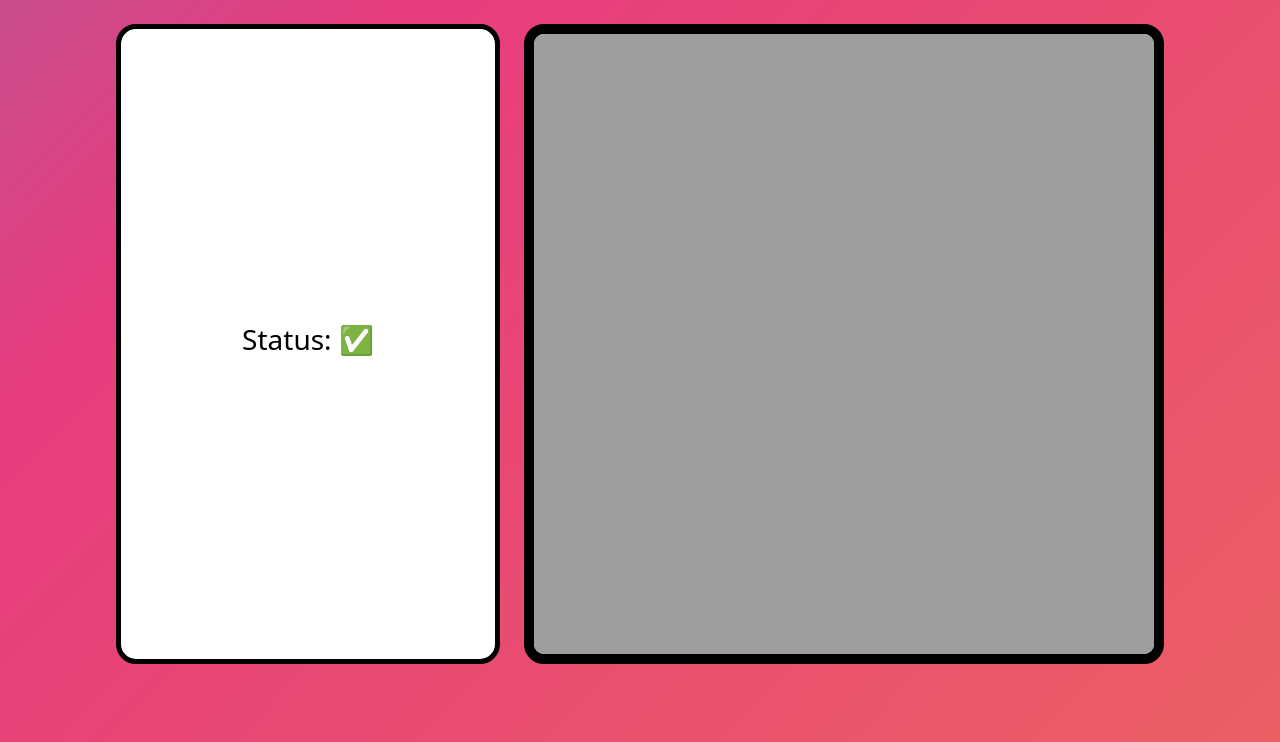
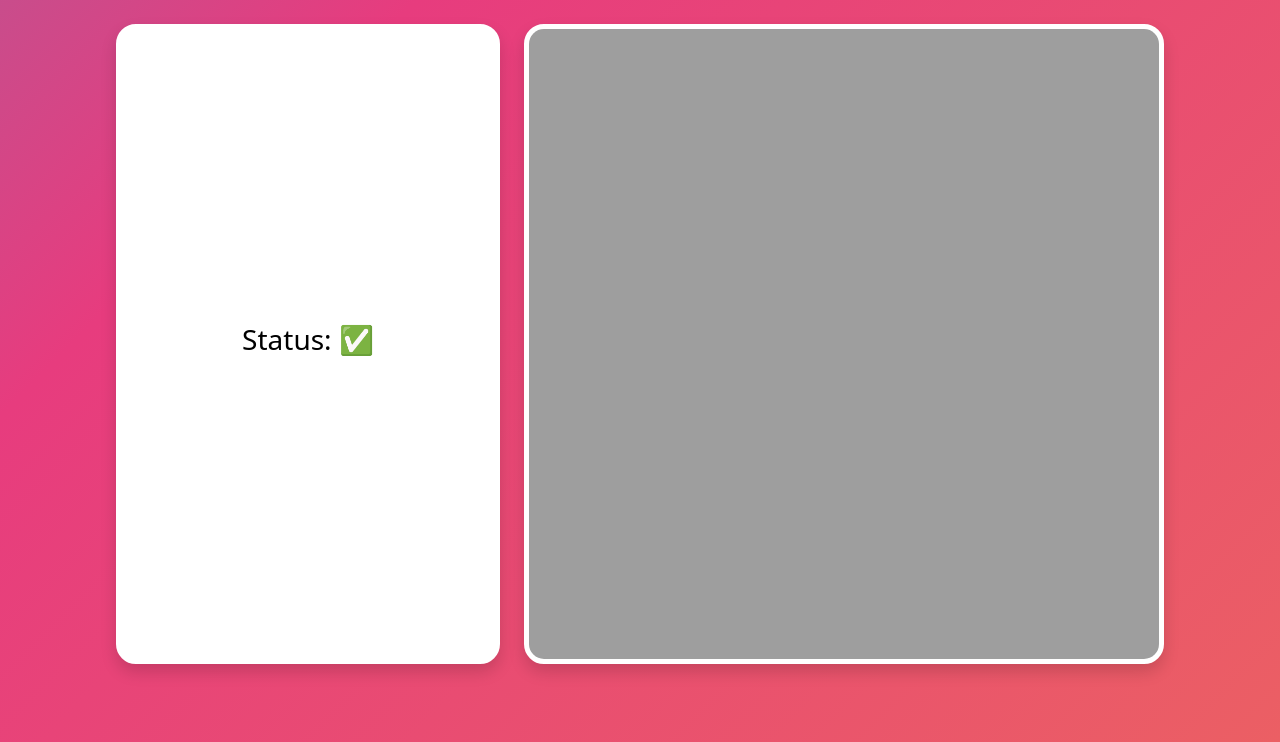
Before and after one commit to vigneshshettyin/DriveSight, a Flask app: template templates/index.html in a window 1280 px wide. Shown: the part 58-800 px from the top of the page. Run offline with Flask 2, Linux system fonts and the light colour scheme; the template is opened without the code that fills it, so the values that code supplies are empty.

Commit message:
Minor Changes

```diff
--- a/app.py
+++ b/app.py
@@ -80,6 +80,7 @@ def gen():
         # cv2.imshow("countours", image)
         frame = cv2.imencode('.jpg', image)[1].tobytes()
         print("No of objects detected : ", len(count))
+
         key = cv2.waitKey(1) & 0xFF
         count = []
         yield (b'--frame\r\n'b'Content-Type: image/jpeg\r\n\r\n' + frame + b'\r\n')
@@ -87,7 +88,6 @@ def gen():
         key = cv2.waitKey(20)
         if key == 27:
             break
-
 
 @app.route('/video_feed')
 def video_feed():
--- a/templates/css/index.css
+++ b/templates/css/index.css
@@ -45,7 +45,7 @@ a :hover{
     align-items: center;
     width: 30vw;
     height: 80vh;
-    border: 5px solid black;
+    border: 5px solid white;
     border-radius: 20px;
     color: #000;
     background-color: white;
@@ -66,7 +66,7 @@ a :hover{
     width: 50vw;
     height: 80vh;
     padding: 0px !important;
-    border: 10px solid black;
+    border: 5px solid white;
     border-radius: 20px;
     background-color: white;
     color: #000;
@@ -76,5 +76,5 @@ a :hover{
 }
 
 #feed img{
-    border-radius: 10px;
+    border-radius: 15px;
 }
--- a/templates/index.html
+++ b/templates/index.html
@@ -38,12 +38,12 @@
     <div class="container-fluid py-4" id="container-grid">
         <div class="row">
             <div class="col">
-                <div class="container-fluid" id="status">
+                <div class="container-fluid shadow" id="status">
                     <h3>Status: ✅</h3>
                 </div>
             </div>
             <div class="col">
-                <div class="container-fluid" id="feed">
+                <div class="container-fluid shadow" id="feed">
                     <img src="http://127.0.0.1:5000/video_feed" alt="" width="100%" height="100%" style="object-fit: fill;">
                 </div>
         </div>
```
